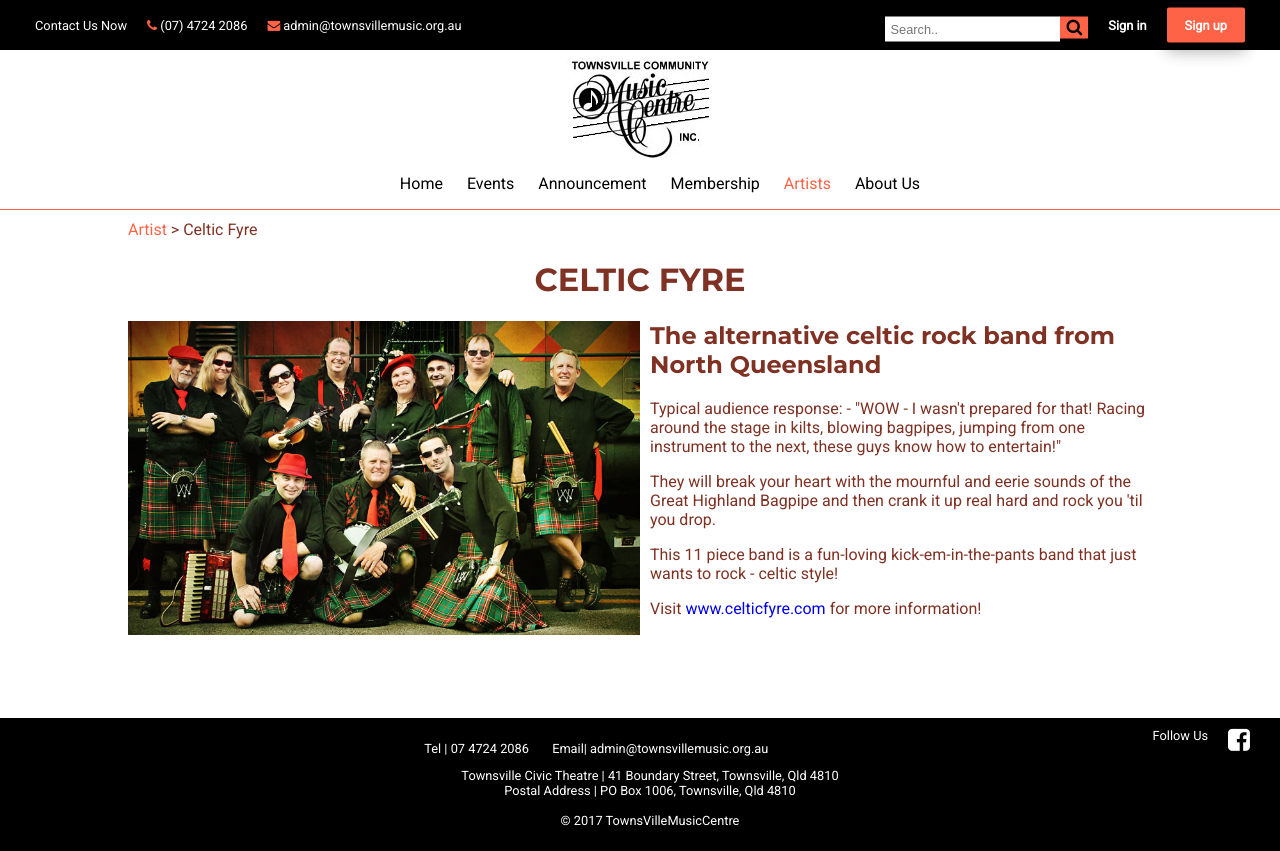
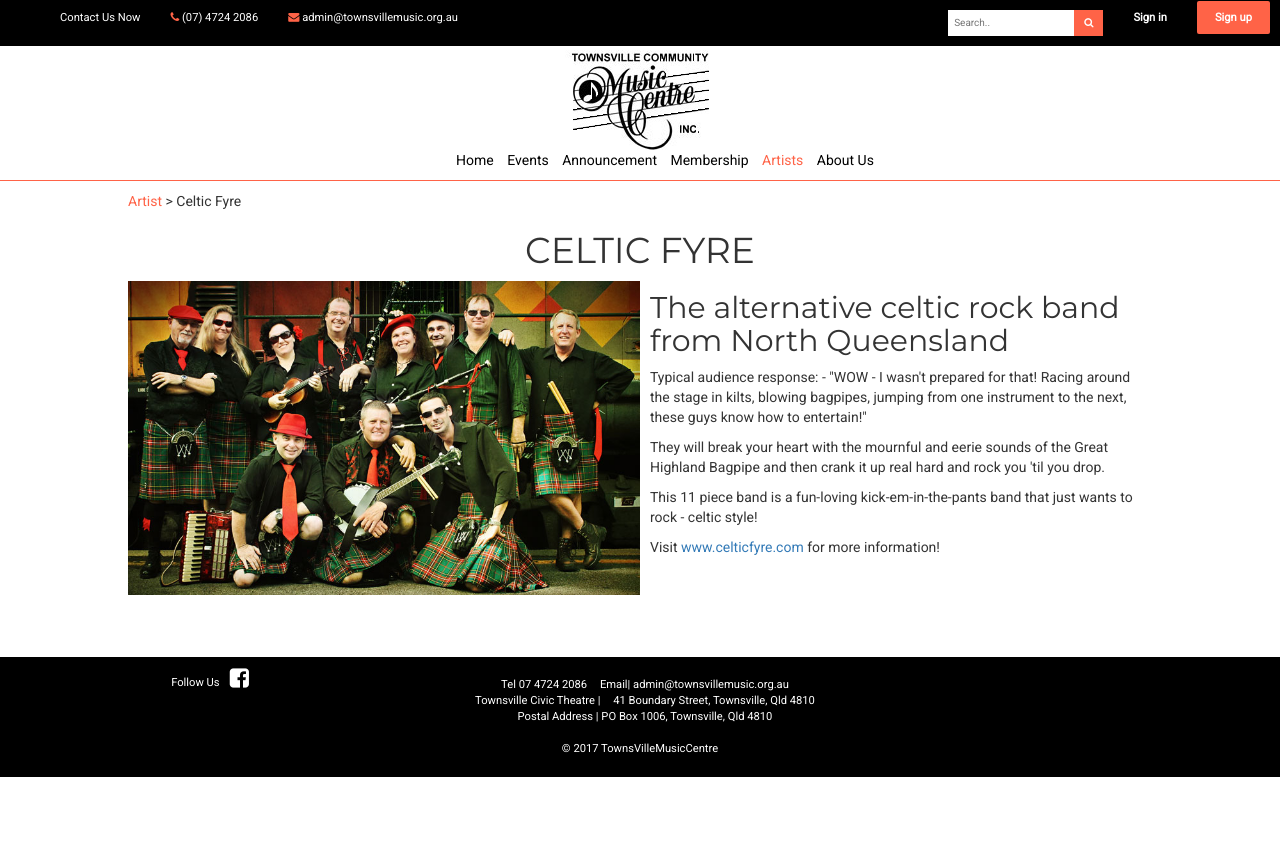
Before and after one commit to hatt1505/TownsvilleMusicWeb, a plain HTML site: page site/celtic_fyre.html in a window 1280 px wide. After the commit the page ends 800 px from the top, so only its background shows below. Drawn offline with nearby package versions, Linux system fonts and the light colour scheme.

Commit message:
add bootstrap

```diff
--- a/site/celtic_fyre.html
+++ b/site/celtic_fyre.html
@@ -2,7 +2,16 @@
 <html>
 <head>
 <meta charset="UTF-8">
+<meta name="viewport" content="width=device-width, initial-scale=1">
 <title>Celtic Fyre</title>
+<!-- Latest compiled and minified CSS -->
+<link rel="stylesheet" href="https://maxcdn.bootstrapcdn.com/bootstrap/3.3.7/css/bootstrap.min.css">
+
+<!-- jQuery library -->
+<script src="https://ajax.googleapis.com/ajax/libs/jquery/3.2.1/jquery.min.js"></script>
+
+<!-- Latest compiled JavaScript -->
+<script src="https://maxcdn.bootstrapcdn.com/bootstrap/3.3.7/js/bootstrap.min.js"></script>
 <link rel="stylesheet" href="https://fonts.googleapis.com/css?family=Roboto">
 <!--<link rel="stylesheet" href="https://fonts.googleapis.com/css?family=Montserrat">-->
 	<link href="https://fonts.googleapis.com/css?family=Montserrat:200,200i,400,400i,600,700&amp;subset=vietnamese" rel="stylesheet">
@@ -29,7 +38,7 @@
 				</ul>
 
 	</header>
-    <div><a href="index.html"><img class="logo" src="images/logo.jpg" alt=""></a></div>
+    <div id="logo"><a href="index.html"><img class="logo" src="images/logo.jpg" alt=""></a></div>
 <nav>
 		<ul>
 			<li><a href="#">Home</a></li>
@@ -59,13 +68,16 @@
   </p>
 </div>
 	<footer>
-		<li style="float:right"><a href="https://www.facebook.com/townsvillemusic/" target="_blank"><i class="fa fa-facebook-square fa-2x" aria-hidden="true"></i></a></li>
-				<li style="float:right">Follow Us</li>
-		<p><ul><li>Tel | 07 4724 2086</li>
-			<li>Email| admin@townsvillemusic.org.au</li></ul>
-		Townsville Civic Theatre | 41 Boundary Street, Townsville, Qld 4810
-		<br>Postal Address | PO Box 1006, Townsville, Qld 4810
-		<br><br> © 2017 TownsVilleMusicCentre</p>
-	</footer>
+<div class="col-lg-4"><li>Follow Us</li><li><a href="https://www.facebook.com/townsvillemusic/" target="_blank"><i class="fa fa-facebook-square fa-2x" aria-hidden="true"></i></a></li>
+			  </div>
+<div class="col-lg-4">
+  <p>
+  <li>Tel 07 4724 2086</li>      <li>Email| admin@townsvillemusic.org.au</li>
+    </br>
+    <li>Townsville Civic Theatre |</li> <li>41 Boundary Street, Townsville, Qld 4810</li>
+    <br><li>Postal Address |</li> PO Box 1006, Townsville, Qld 4810
+    <br><br> © 2017 TownsVilleMusicCentre</p>
+</div>
+</footer>
 </body>
 </html>
--- a/site/css/mainstyles.css
+++ b/site/css/mainstyles.css
@@ -1,11 +1,13 @@
 @charset "UTF-8";
 /* CSS Document */
+* {
+  box-sizing: border-box;
+}
 
 body{
 	font-family: "Roboto";
 	margin: 0;
 	padding: 0;
-	color: #7F3123
 
 }
 
@@ -17,8 +19,11 @@ h1,h2{
 img.logo{
 	margin:auto;
 	display: block;
-	clear:both
+	clear:both;
+	margin-top:50px
+
 }
+
 .artist{
 	width: 50%
 }
@@ -32,6 +37,9 @@ a{
 	text-decoration: none;
 }
 
+a:hover{
+	text-decoration: none;
+}
 nav a {
 	color: black;
 }
@@ -42,7 +50,8 @@ nav a {
 li{
 	list-style-type: none;
 	display: inline-block;
-	margin:0 10px;
+	margin-left:10px;
+
 
 }
 
@@ -63,29 +72,27 @@ h1 {
 
 
 header {
+	font-size: 0.8em;
 	background-color:black;
-
-	padding:25px
+	position: fixed;
+ 	top: 0;
+  	width: 100%;
+	overflow: hidden;
 
 
 }
 
-header ul{
-	margin:0;
-	padding:0;
 
-
-}
 header li{
 
 	float:left;
+	padding:10px;
+	position: relative;
+/*	top: 50%;
+	transform: translateY(-50%); */
+	color:white;
+	vertical-align: middle
 
-	position: relative;
-	top: 50%;
-	transform: translateY(-50%);
-
-	color:white;
-	font-size: 0.8em;
 }
 .icon{
 	font-size:3em;
@@ -103,7 +110,8 @@ footer{
 	width: 100%;
 	font-size: 0.8em;
 	padding:10px;
-	text-align: center
+	text-align: center;
+	display: table
 }
 
 .fa-2x{
@@ -128,18 +136,18 @@ footer{
 }
 
 header input[type=text] {
-padding: 5px;
-  margin-top: 8px;
-  font-size: 1em;
+ padding: 6px;
+  font-size: 10px;
   border: none;
+
 }
 
 header .search-container button {
   float: right;
-  margin-top: 8px;
+	padding: 6px 10px;
 	margin-left:0;
   background: tomato;
-  font-size: 17px;
+  font-size: 10px;
   border: none;
   cursor: pointer;
 }
```
